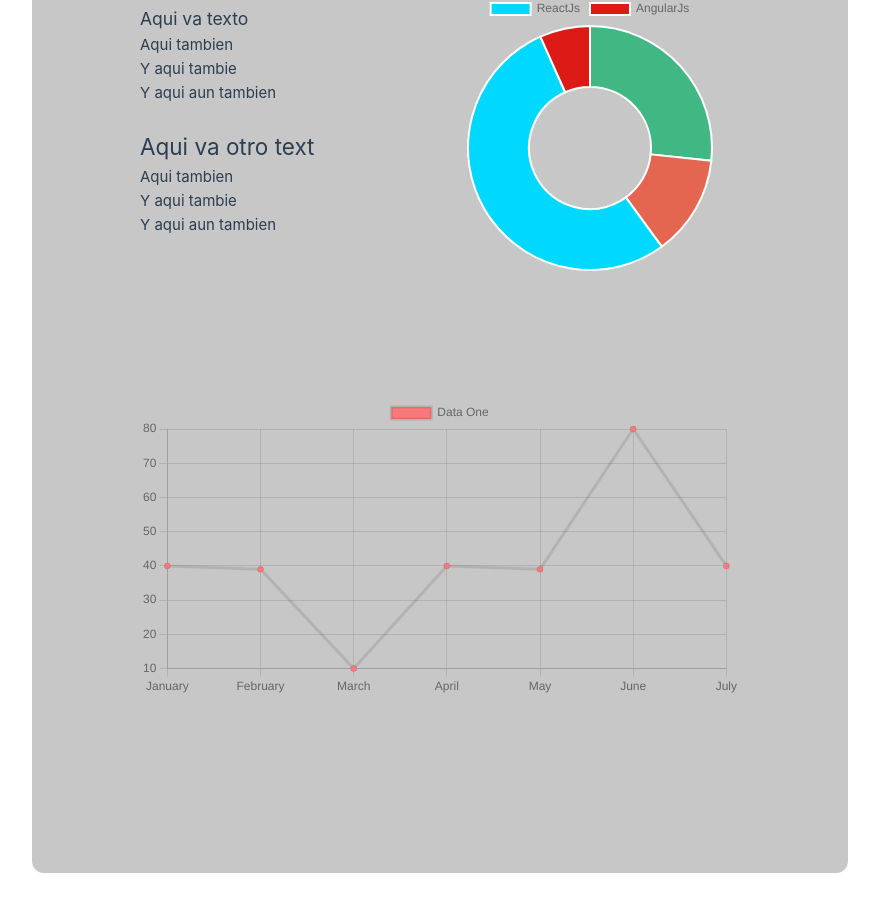
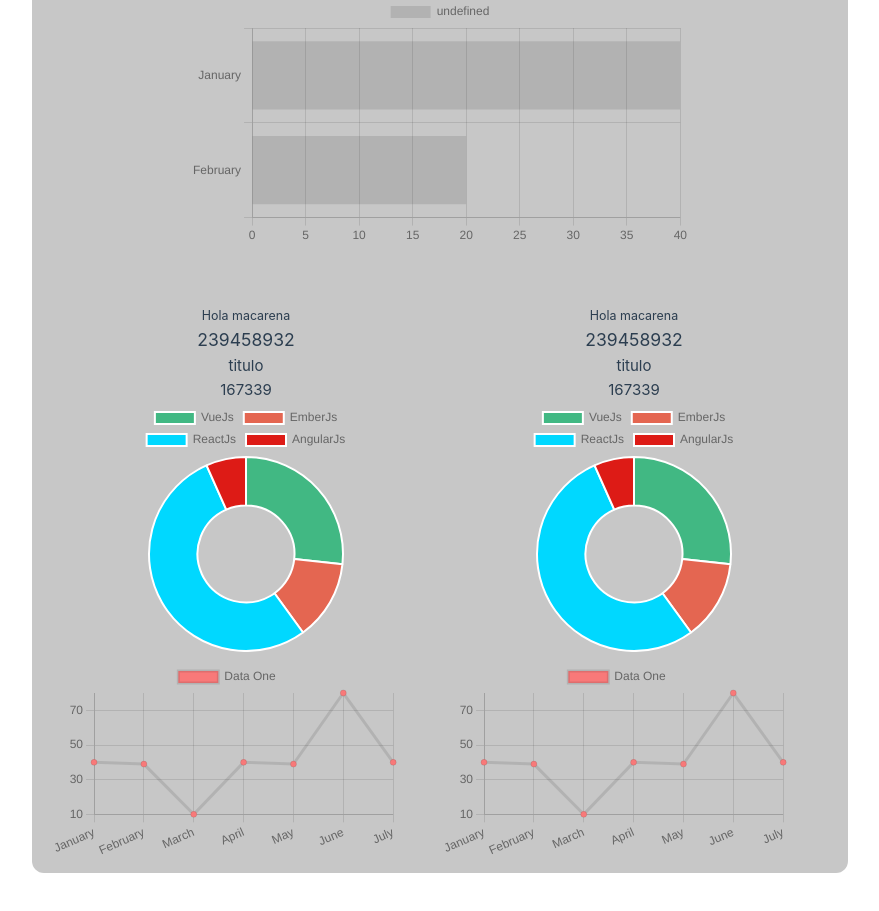
Before and after one commit to AdrianGerman/vue3-graphics, a Vue app: page / in a window 1280 px wide. Shown: the part 175-1086 px from the top of the page, without its empty margins (16-895 px from the left). Built offline with nearby package versions, Linux system fonts and the light colour scheme.

Commit message:
new graphics in component

```diff
--- a/src/App.vue
+++ b/src/App.vue
@@ -1,11 +1,11 @@
 <template>
-  <!-- <OperationsDashboard /> -->
-  <NewDashboard />
+  <OperationsDashboard />
+  <!-- <NewDashboard /> -->
 </template>
 
 <script setup>
-// import OperationsDashboard from './components/OperationsDashboard.vue'
-import NewDashboard from './components/NewDashboard.vue'
+import OperationsDashboard from './components/OperationsDashboard.vue'
+// import NewDashboard from './components/NewDashboard.vue'
 </script>
 
 
--- a/src/components/OperationsDashboard.vue
+++ b/src/components/OperationsDashboard.vue
@@ -5,8 +5,8 @@
             <b>el perro que baila</b>
 
             <p class="elpe">
-                <span>sitos: 39</span>
-                <span>enlaces: 23</span>
+                <span>Sitos: 39</span>
+                <span>Enlaces: 23</span>
 
             </p>
             <div class="bar-chart-container">
@@ -20,27 +20,40 @@
                 <h3>239458932</h3>
                 <h4>titulo</h4>
                 <p>167339</p>
-                <Doughnut id="my-doughnut-chart-1" :options="options" :data="data" />
+                <div class="graph">
+                    <Doughnut id="my-doughnut-chart-2" :options="options" :data="data" />
+                </div>
             </div>
             <div>
                 <h5>Hola macarena</h5>
                 <h3>239458932</h3>
                 <h4>titulo</h4>
                 <p>167339</p>
-                <Doughnut id="my-doughnut-chart-2" :options="options" :data="data" />
+                <div class="graph">
+                    <Doughnut id="my-doughnut-chart-2" :options="options" :data="data" />
+                </div>
+            </div>
+        </section>
+
+        <section class="graphic-3">
+            <div class="bar-chart-graph-line">
+                <Line id="my-chart-id" :options="twoOptions" :data="twoData" />
+            </div>
+            <div class="bar-chart-graph-line">
+                <Line id="my-chart-id" :options="twoOptions" :data="twoData" />
             </div>
         </section>
     </main>
 </template>
 
 <script setup>
-import { Bar, Doughnut } from 'vue-chartjs'
-import { Chart as ChartJS, Title, Tooltip, Legend, BarElement, CategoryScale, LinearScale, ArcElement } from 'chart.js'
-ChartJS.register(Title, Tooltip, Legend, BarElement, CategoryScale, LinearScale, ArcElement)
+import { Line, Doughnut, Bar } from 'vue-chartjs'
+import { Chart as ChartJS, Title, Tooltip, Legend, BarElement, CategoryScale, LinearScale, ArcElement, LineElement, PointElement } from 'chart.js'
+ChartJS.register(Title, Tooltip, Legend, BarElement, CategoryScale, LinearScale, ArcElement, LineElement, PointElement)
 
 const chartData = {
-    labels: ['January', 'February', 'March'],
-    datasets: [{ data: [40, 20, 12] }]
+    labels: ['January', 'February'],
+    datasets: [{ data: [40, 20] }]
 }
 const chartOptions = {
     responsive: true,
@@ -52,12 +65,27 @@ const data = {
     datasets: [
         {
             backgroundColor: ['#41B883', '#E46651', '#00D8FF', '#DD1B16'],
-            data: [40, 20, 80, 10]
+            data: [40, 20, 80, 10],
         }
     ]
 }
 
 const options = {
+    responsive: true,
+    maintainAspectRatio: false
+}
+
+const twoData = {
+    labels: ['January', 'February', 'March', 'April', 'May', 'June', 'July'],
+    datasets: [
+        {
+            label: 'Data One',
+            backgroundColor: '#f87979',
+            data: [40, 39, 10, 40, 39, 80, 40]
+        }
+    ]
+}
+const twoOptions = {
     responsive: true,
     maintainAspectRatio: false
 }
@@ -70,27 +98,35 @@ section {
     justify-content: space-around;
 }
 
-section>div {
-    width: 300px;
+.graph {
+    width: 250px;
+    height: 250px;
+}
+
+.bar-chart-container {
+    width: 100%;
+    max-width: 500px;
     height: 300px;
 }
 
-.bar-chart-container {
-    width: 600px;
+.bar-chart-graph-line {
+    width: 350px;
+    height: 200px;
 }
 
 /* lo mio papu */
 
 main {
     display: grid;
-    grid-template-rows: 1fr 1fr;
-    gap: 5%;
+    grid-template-rows: 1fr 1fr 1fr;
+    gap: 1%;
     background-color: #c7c7c7;
     width: 612pt;
     height: 750pt;
     padding: 20px;
     box-sizing: border-box;
-    overflow: auto;
+    border-radius: 12px;
+
 }
 
 .graphic-1 {
@@ -99,7 +135,7 @@ main {
     justify-content: center;
     align-items: center;
     text-align: center;
-    gap: 1rem;
+    gap: .4rem;
 }
 
 .elpe span {
@@ -117,4 +153,12 @@ main {
     justify-self: center;
     align-items: center;
 }
+
+.graphic-3 {
+    display: grid;
+    grid-template-columns: 1fr 1fr;
+    justify-content: center;
+    align-items: center;
+    gap: 4px;
+}
 </style>
```
